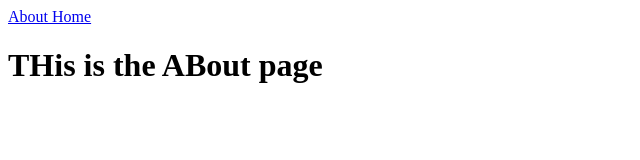
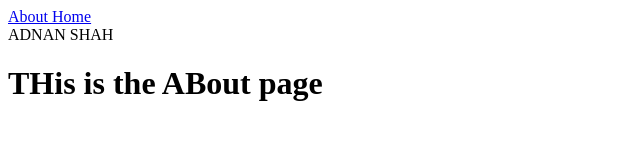
Before and after one commit to adnanshahz2018/Brand-Collection, a plain HTML site: page about.html in a window 1280 px wide. Shown: the whole page, without its empty margins (0-640 px from the left). Drawn offline with Linux system fonts and the light colour scheme.

Commit message:
Update about.html

```diff
--- a/about.html
+++ b/about.html
@@ -6,8 +6,22 @@
     <title>Document</title>
 </head>
 <body>
-    <a href="about.html"> About </a>
-    <a href="index.html"> Home </a>
+    <div class="container">
+        <div class="navbar">
+            <div class="leftnavdiv">
+                <div class="navlinks">
+                    <a href="about.html"> About </a>
+                    <a href="index.html"> Home </a>
+                </div>
+            </div>
+            <div class="rightnavdiv">
+                <div class="brand">
+                    ADNAN SHAH
+                </div>
+            </div>
+        </div>
+    </div>
+
 
     <h1> THis is the ABout page</h1>
 </body>
```
